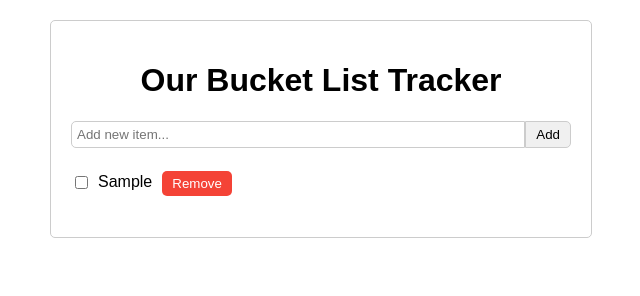
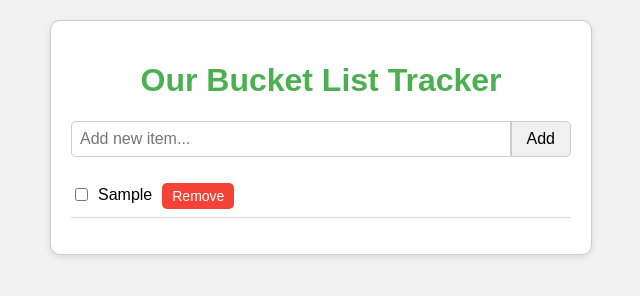
Before and after one commit to Rafinuwu/quaso, a plain HTML site: page index.html in a window 1280 px wide. Both pictures are taken after typing "Sample" into the empty fields and a click on the button "Add". Shown: the whole page, without its empty margins (319-959 px from the left). Drawn offline with Linux system fonts and the light colour scheme.

Commit message:
Update styles.css

```diff
--- a/styles.css
+++ b/styles.css
@@ -2,6 +2,7 @@ body {
   font-family: Arial, sans-serif;
   margin: 0;
   padding: 0;
+  background-color: #f2f2f2; /* Soft background color */
 }
 
 .container {
@@ -9,11 +10,14 @@ body {
   margin: 20px auto;
   padding: 20px;
   border: 1px solid #ccc;
-  border-radius: 5px;
+  border-radius: 10px;
+  background-color: #fff; /* White container background */
+  box-shadow: 0 2px 6px rgba(0, 0, 0, 0.1); /* Subtle box shadow */
 }
 
 h1 {
   text-align: center;
+  color: #4CAF50; /* Green header text color */
 }
 
 form {
@@ -23,17 +27,26 @@ form {
 
 input[type="text"] {
   flex: 1;
-  padding: 5px;
+  padding: 8px;
   border: 1px solid #ccc;
   border-radius: 5px 0 0 5px;
+  font-size: 16px;
+  outline: none;
 }
 
 button {
-  padding: 5px 10px;
+  padding: 8px 15px;
   border: 1px solid #ccc;
   border-radius: 0 5px 5px 0;
   background-color: #f0f0f0;
   cursor: pointer;
+  font-size: 16px;
+  outline: none;
+  transition: background-color 0.2s ease;
+}
+
+button:hover {
+  background-color: #ddd; /* Light grey on hover */
 }
 
 ul {
@@ -44,7 +57,8 @@ ul {
 li {
   display: flex;
   align-items: center;
-  padding: 5px 0;
+  padding: 8px 0;
+  border-bottom: 1px solid #ddd; /* Horizontal line between items */
 }
 
 input[type="checkbox"] {
@@ -60,4 +74,11 @@ input[type="checkbox"] {
   cursor: pointer;
   margin-left: 10px;
   margin-top: 2px;
+  font-size: 14px;
+  outline: none;
+  transition: background-color 0.2s ease;
 }
+
+.remove-btn:hover {
+  background-color: #d32f2f; /* Darker red on hover */
+}
```
